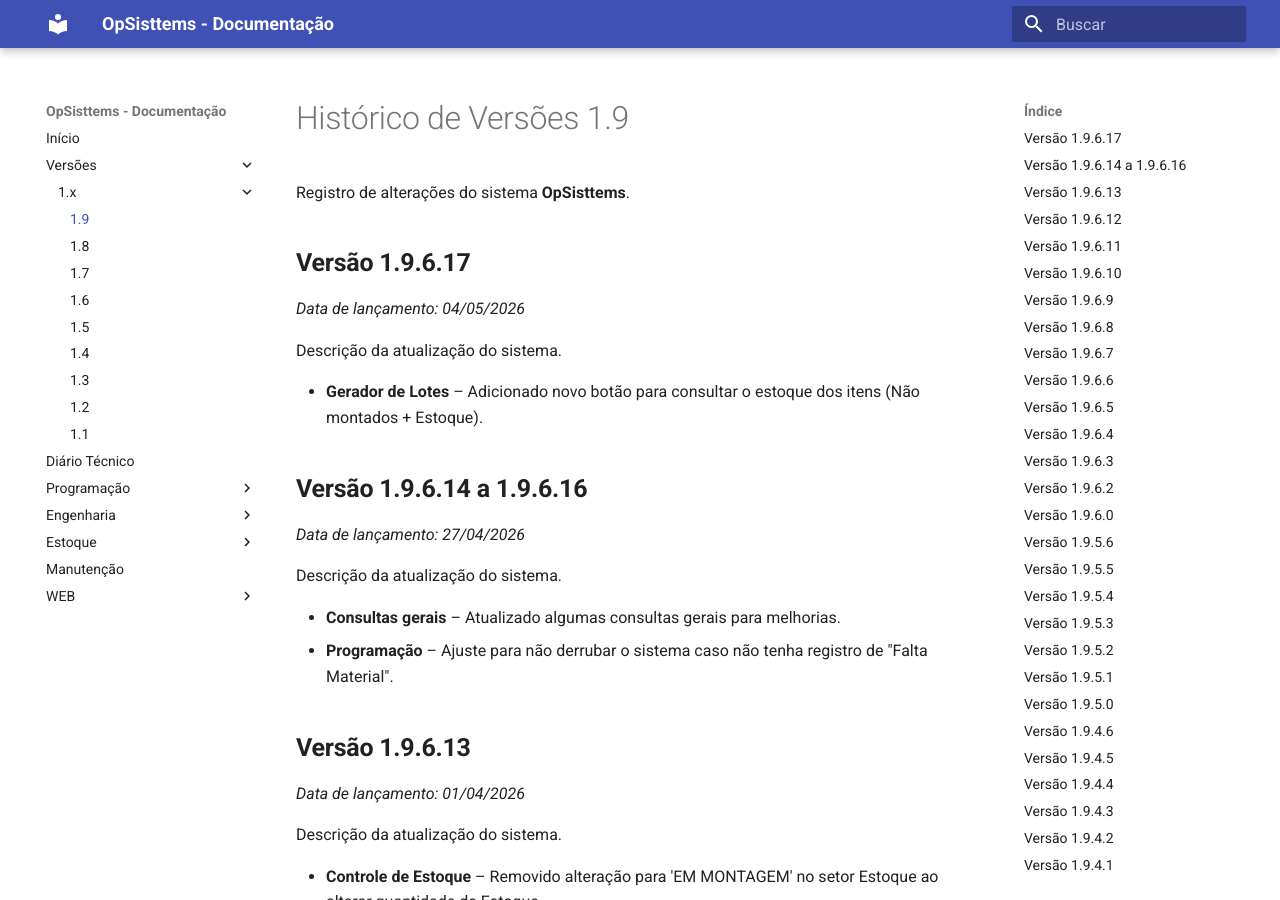
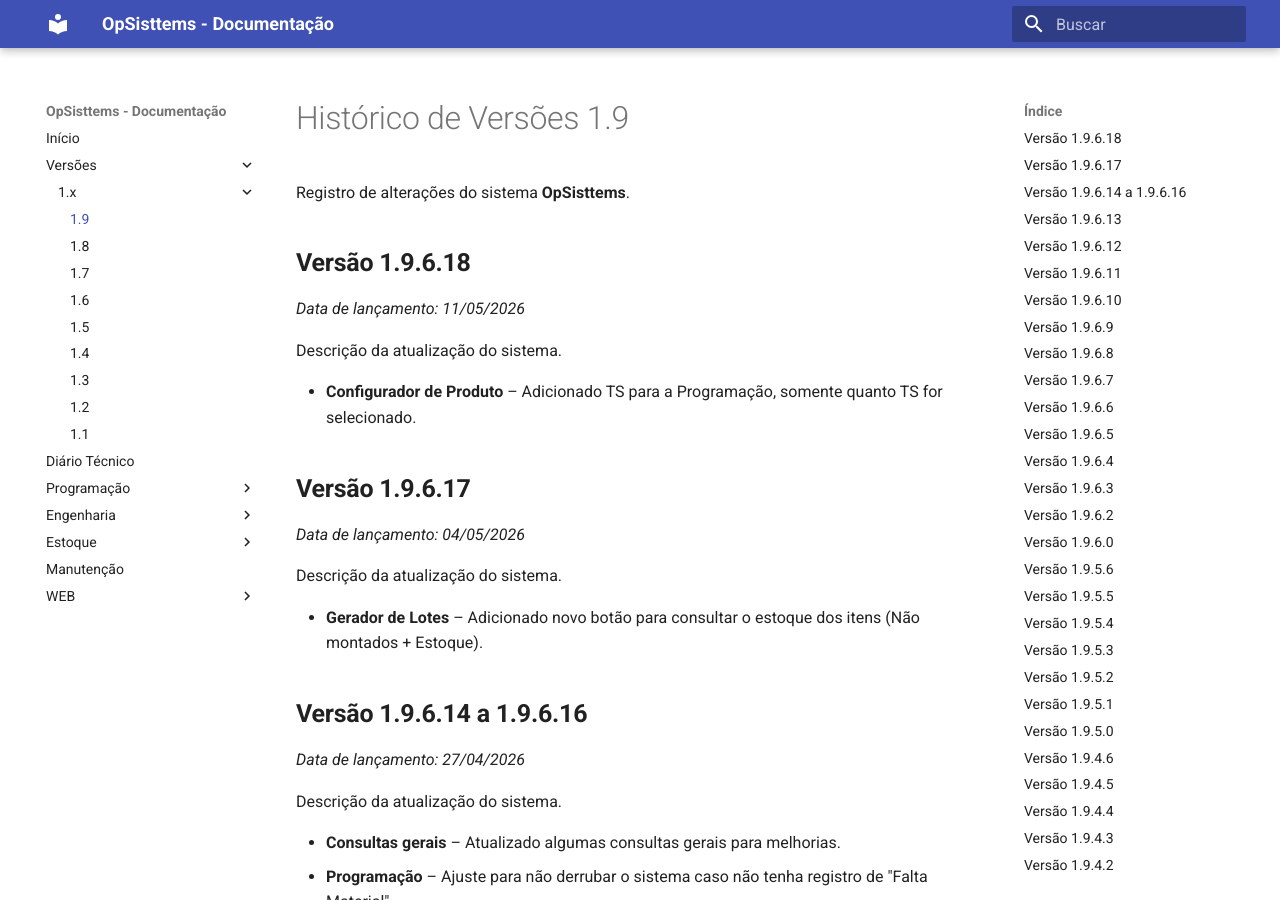
Before and after one commit to MarvinMachry/opsisttems-docs, an MkDocs documentation site: the page built from docs/versoes/1/1_9.md, in a window 1280 px wide and 900 px high. Built offline with MkDocs 1.6.1 and Material for MkDocs 9.7.7, drawn with Linux system fonts in a browser that asks for light colours.

Commit message:
Att 1.9.6.18

```diff
--- a/docs/versoes/1/1_9.md
+++ b/docs/versoes/1/1_9.md
@@ -1,6 +1,15 @@
 # Histórico de Versões 1.9
 
 Registro de alterações do sistema **OpSisttems**.
+
+## **Versão 1.9.6.18**
+
+*Data de lançamento: 11/05/2026*
+
+Descrição da atualização do sistema.
+
+- **Configurador de Produto** – Adicionado TS para a Programação, somente quanto TS for selecionado.
+
 
 ## **Versão 1.9.6.17**
 
```
